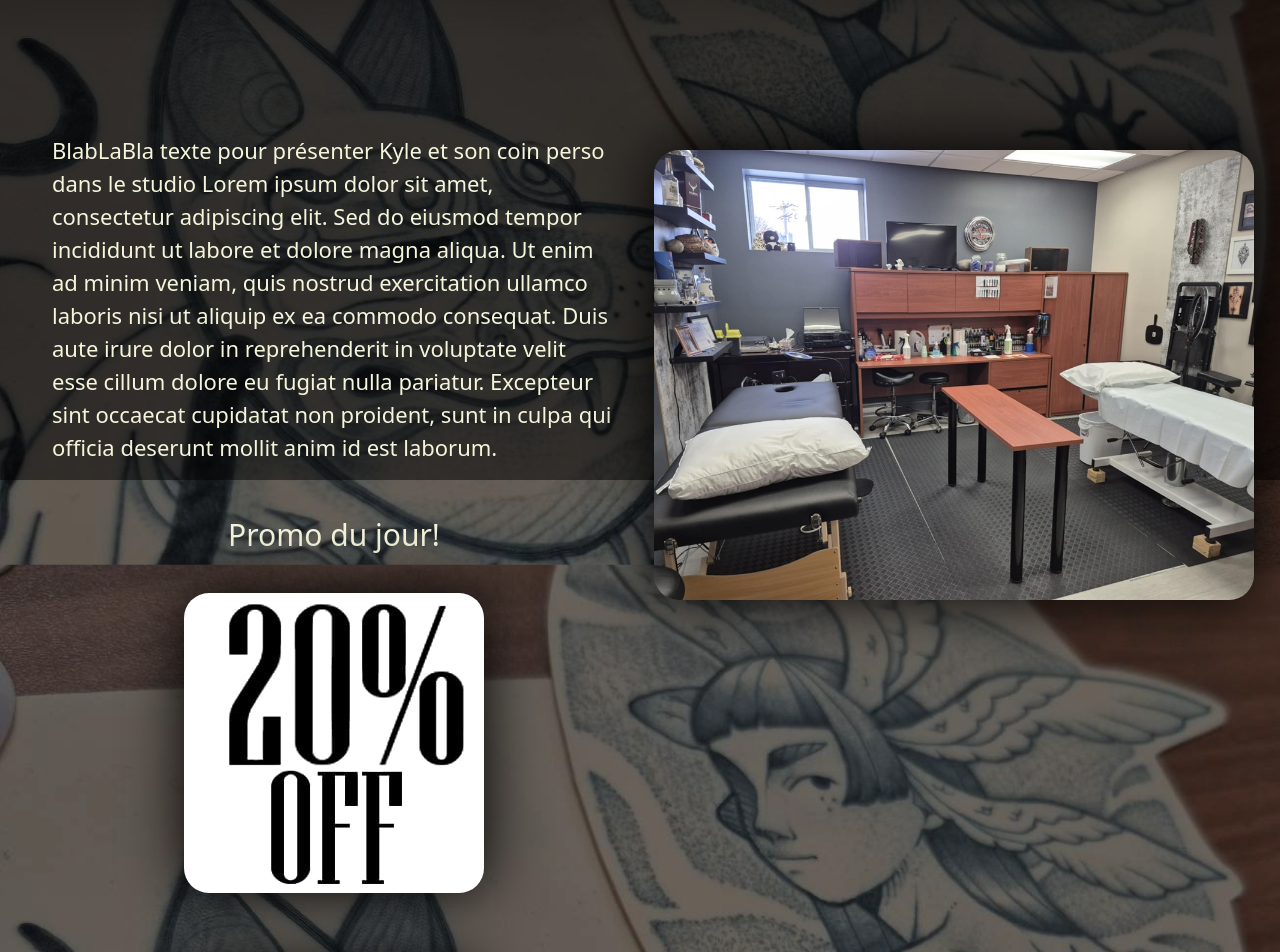
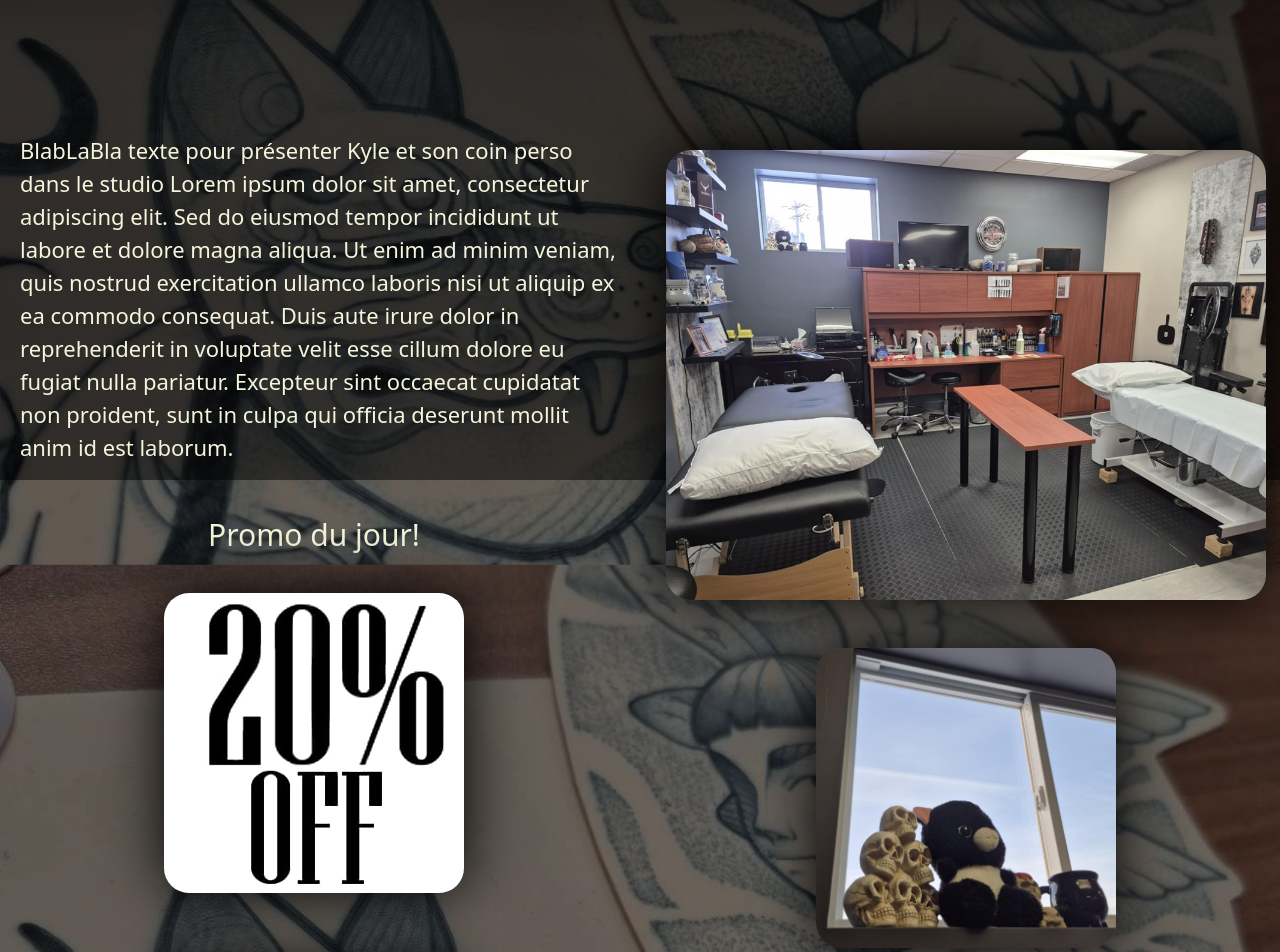
Before and after one commit to 5gtP3pp3r/rainbowtattoos_website, a React (Vite) app in the folder rainbowtattoos/: page / in a window 1280 px wide. Shown: the part 320-1272 px from the top of the page. Built offline with nearby package versions, Linux system fonts and the light colour scheme.

Commit message:
mods margins position des textes

```diff
--- a/rainbowtattoos/src/pages/contacts/Contacts.tsx
+++ b/rainbowtattoos/src/pages/contacts/Contacts.tsx
@@ -6,23 +6,25 @@ import { MailForm } from './MailForm';
 
 export function Contacts(): JSX.Element {
   return (
-    <Row className='mx-0'>
+    <Row className=''>
       <Col lg={12} xl={7}>
-        <div className='m-5'>
+        <div className='mt-5 ms-3'>
           <p className='pb-5 main-text' >
             Vous avez des questions ou vous avez des idées de projet?
             Prenez le temps de remplir ce formulaire et de me le faire
             parvenir. Je devrais vous donner une réponse dans les 48 heures.
           </p>
         </div>
+        <div /*className='mt-5 d-flex justify-content-center'*/>
+          <MailForm />
+        </div>
 
-        <MailForm />
 
       </Col>
       <Col lg={12} xl={5} className='mt-5 d-flex justify-content-center'>
         <div>
-          <div className='pb-5 ms-3'>
-            <p className='main-text'>
+          <div className='justify-content-center'>
+            <p className='main-text '>
               Venez nous visiter sur les réseaux sociaux!
             </p>
           </div>
--- a/rainbowtattoos/src/pages/home/Home.tsx
+++ b/rainbowtattoos/src/pages/home/Home.tsx
@@ -22,9 +22,9 @@ export function Home(): JSX.Element {
 
     return (
         <Container fluid >
-            <Row className='g-5 mt-5 mx-0'>
+            <Row className='g-5 mt-5 '>
                 <Col lg={12} xl={6}>
-                    <div className='ms-3'>
+                    <div className='ms-2'>
                         <p className='main-text'>
                             BlabLaBla texte pour présenter Kyle et son coin perso dans le studio
                             Lorem ipsum dolor sit amet, consectetur adipiscing elit.
@@ -36,7 +36,7 @@ export function Home(): JSX.Element {
                     </div>
                     {/* Promo du jour */}
                     {imagesList.length > 0 ? (
-                        <div className='ms-3'>
+                        <div className=''>
                             <div>
                                 <p className='promo d-flex justify-content-center mt-5'> Promo du jour!</p>
                             </div>
@@ -44,20 +44,24 @@ export function Home(): JSX.Element {
                             <ImageListing imagesList={imagesList} imgPath="../images/imagesPromo/" />
                         </div>
                     ) : (
-                        <div className='ms-3 d-flex justify-content-center mt-5'>
+                        <div className='ms-1 d-flex justify-content-center mt-5'>
                             <p className='main-text'>Pas de promotions pour l’instant.</p>
                         </div>
                     )}
 
                 </Col>
                 <Col lg={12} xl={6}>
-                    <Row className='mb-5' >
-                        <Col className='d-flex justify-content-center mx-0 mt-3'>
-                            <img src="../images/style/studio.jpeg" alt="" width={600} height={'auto'} className="img-blur-border"/>
+                    <Row className='mb-5 d-flex justify-content-center' >
+                        <Col className='d-flex justify-content-center  mt-3'>
+                            <img
+                                src="../images/style/studio.jpeg"
+                                style={{ width: '600px', minWidth: '300px', height: 'auto' }}
+                                className="img-blur-border"
+                            />
                         </Col>
-                        {/*<Col lg={12} xl={6} className='d-flex justify-content-center mx-0 mt-5'>
-                            <img src="../images/style/studio2.jpeg" alt="" width={100} height={'auto'} className="img-blur-border"/>
-                        </Col>*/}
+                        <Col lg={12} xl={6} className='d-flex justify-content-center mt-5'>
+                            <img src="../images/style/studio2.jpeg" alt="" width={300} height={'auto'} className="img-blur-border"/>
+                        </Col>
 
                     </Row>
                 </Col>
```
